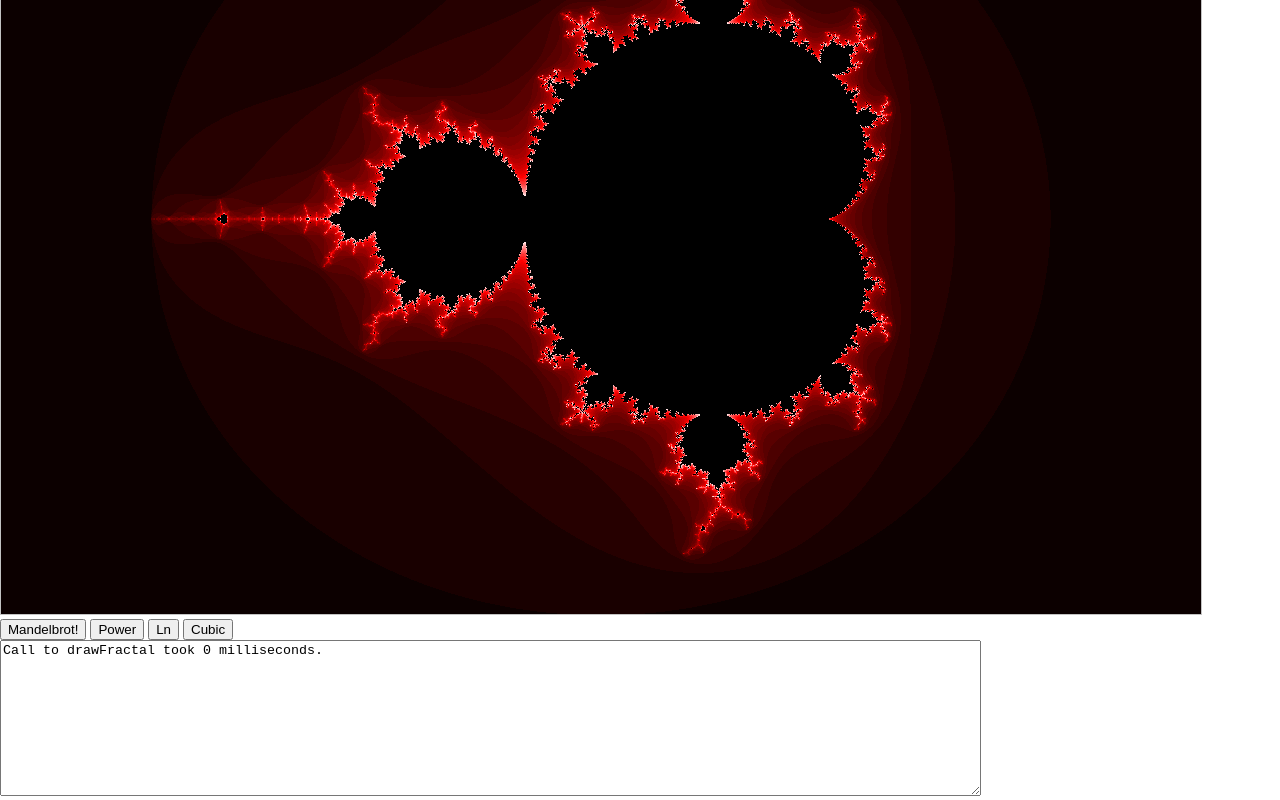
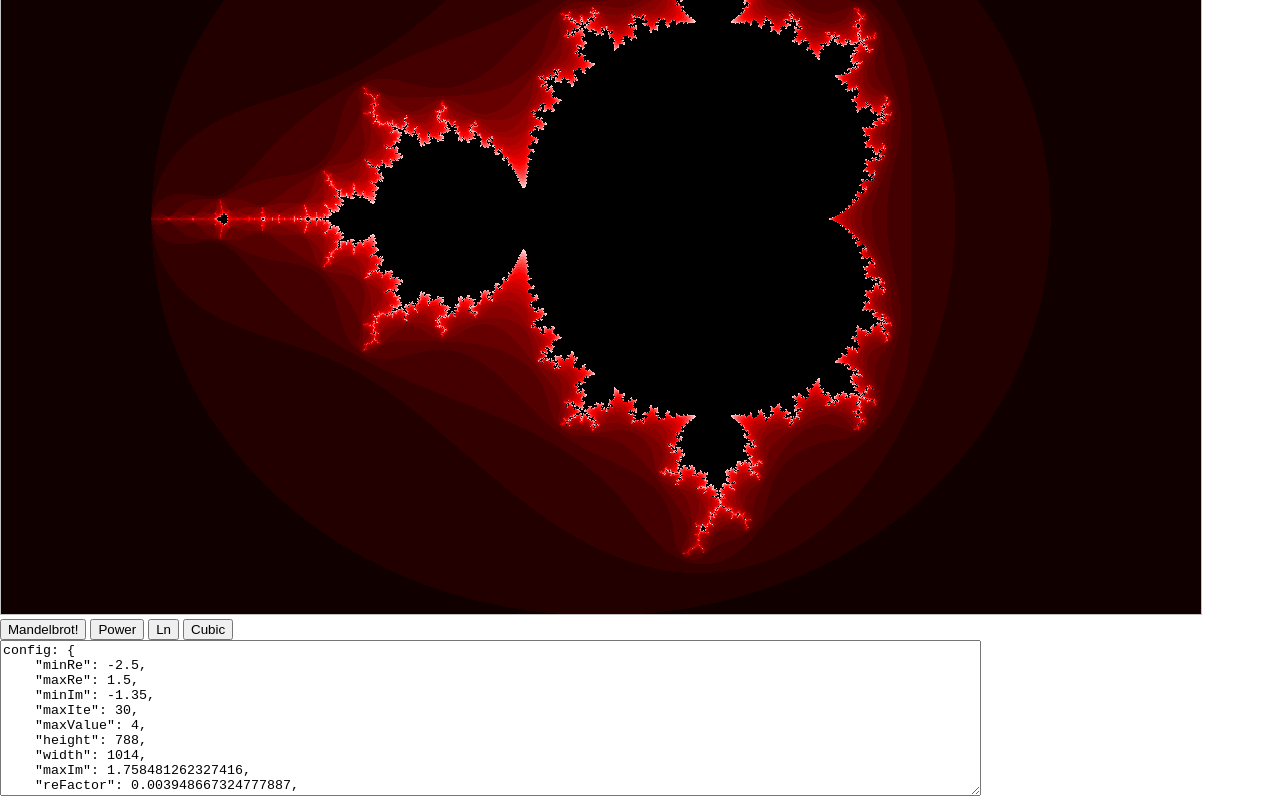
Before and after one commit to Xavier-Redondo/Fractals, a plain HTML site: page index.html in a window 1280 px wide. Both pictures are taken after a click on the button "Mandelbrot!". Shown: the part 187-987 px from the top of the page. Drawn offline with Linux system fonts and the light colour scheme.

Commit message:
separation with two methods to see performance differences

```diff
--- a/index.html
+++ b/index.html
@@ -28,8 +28,10 @@
     <!-- Beware of the order of this javascript functions when one file uses a constructor method of another file -->
     <script src="js/jquery-1.12.0.js"></script>
   	<script src="js/config.js"></script>
-    <script src="js/operations.js"></script>
-    <script src="js/complex.js"></script>
+    <!--<script src="js/constructorsWithFunctions/operations.js"></script>
+        <script src="js/constructorsWithFunctions/complex.js"></script> -->
+    <script src="js/constructorsWithPrototypes/operations.js"></script>
+    <script src="js/constructorsWithPrototypes/complex.js"></script>
     <script src="js/fractal.js"></script>
     <script src="js/controller.js"></script>
 
--- a/js/config.js
+++ b/js/config.js
@@ -7,8 +7,7 @@ var Config = function (minRe, maxRe, minIm, maxIte, maxValue, height, width) {
     c.maxIte = maxIte;
     c.maxValue = maxValue;
 
-
-    var recalculate = function () {
+    var recalculate = function recalculate () {
         c.maxIm = (c.minIm + (c.maxRe - c.minRe) * c.height / c.width);
         c.reFactor = ((c.maxRe - c.minRe) / (c.width - 1));
         c.imFactor = ((c.maxIm - c.minIm) / (c.height - 1));
@@ -20,13 +19,26 @@ var Config = function (minRe, maxRe, minIm, maxIte, maxValue, height, width) {
         recalculate();
     };
 
+    // Note that iniX, iniY, x and y are the pixels selected from the original window
+    // formed in height and width. We do not modify the size of the canvas, but
+    // assign new values to minRe, maxRe, minIm and maxIte according to the zoom
+    c.zoom = function (iniX, iniY, x, y) {
+        var auxMinRe = iniX * c.reFactor + c.minRe;
+        var auxMaxRe = x * c.reFactor + c.minRe;
+        var auxMaxIte = c.maxIte * Math.abs(c.maxRe - c.minRe) / Math.abs(auxMaxRe - auxMinRe);
+        var auxMinIm = iniY * c.imFactor + c.minIm;
+
+        return new Config(auxMinRe, auxMaxRe, auxMinIm, auxMaxIte, this.maxValue, this.height, this.width );
+    };
+
+
     c.setSize(height, width);
     return c;
 };
 
 var CONFIG = {
-    mandelbrot: new Config(-2.5, 1.5, -1.35, 40, 4, 788, 1014),
-    mandelbrotPower: new Config(-3, 1.5, -1.5, 40, 4, 788, 1014),
-    mandelbrotCubic: new Config(-2.5, 2.5, -1.7, 40, 4, 788, 1014),
-    mandelbrotLN: new Config(-3, 3, -2, 40, 4, 788, 1014)
+    mandelbrot: new Config(-2.5, 1.5, -1.35, 30, 4, 788, 1014),
+    mandelbrotPower: new Config(-3, 1.5, -1.5, 30, 4, 788, 1014),
+    mandelbrotCubic: new Config(-2.5, 2.5, -1.7, 30, 4, 788, 1014),
+    mandelbrotLN: new Config(-3, 3, -2, 30, 4, 788, 1014)
 };
--- /dev/null
+++ b/js/constructorsWithPrototypes/complex.js
@@ -0,0 +1,62 @@
+var Complex = function(real, imaginary) {
+  this.real = real;
+  this.imaginary = imaginary;
+}
+
+Complex.prototype = {
+  toString: function() {
+  	return this.real + ' ' + this.imaginary + "i";
+  },
+  mult: function(c){
+  	return new Complex(this.real * c.real - this.imaginary * c.imaginary,
+  		this.real * c.imaginary + this.imaginary * c.real);
+  },
+  add: function(c){
+  	return new Complex(this.real + c.real, this.imaginary + c.imaginary);
+  },
+  getAbsValueSquared: function (){
+  	return this.real * this.real + this.imaginary * this.imaginary;
+  },
+
+  // Module of the trigonometric form of a complex number
+  trigR: function(){
+  	return Math.sqrt(Math.pow(this.real, 2) + Math.pow(this.imaginary, 2));
+  },
+
+  // Angle of the trigonometric form of a complex number
+  trigAng: function(){
+  	return Math.atan(this.imaginary / this.real);
+  },
+
+// General formula for power a complex number to another complex number, but having c = 0 (first angular value).
+// (a+bi)^(c+di)=r^c * e^(-dP) * [cos(d * ln r + c * P) + i sin(d * ln r + c * P)]
+  power: function(c){
+  	var r = this.trigR(),
+  		p = this.trigAng();
+  	var aux = Math.pow(r, c.real) * Math.pow(Math.E, -1 * c.imaginary * p);
+  	return new Complex(aux * Math.cos(c.imaginary * Math.log(r) + c.real * p),
+  		aux * Math.sin(c.imaginary * Math.log(r) + c.real * p));
+  },
+
+// Having the complex number expressed in trigonometric form:  r * e^(iP)
+// ln{ r * e^(iP)} = ln(r) + i * P + 2kπi. with k = 0 --> ln{ r * e^(iP)} = ln(r) + i * P
+  ln: function(){
+  	var r = this.trigR(),
+  		p = this.trigAng();
+  	return new Complex(Math.log(r), p);
+  }
+
+}
+
+var OperationalPoint = function(real, imaginary, frec, colourMethod){
+	this.complex = new Complex(real, imaginary);
+	this.frec = frec;
+	this.colourMethod = colourMethod;
+}
+
+OperationalPoint.prototype = {
+	getResult: function(){
+		var result = this.frec.call(null, this.complex);
+		return this.colourMethod.call(null, result);
+	}
+}
--- /dev/null
+++ b/js/constructorsWithPrototypes/operations.js
@@ -0,0 +1,55 @@
+var Operations = function (config) {
+    'use strict';
+    var ope = Object.create(null);
+
+    // Closed variables and functions
+    var general = function (c, f) {
+        var i = 0,
+            seed = new Complex(c.real, c.imaginary),
+            aux = new Complex(c.real, c.imaginary);
+
+        do {
+            aux = f(aux, aux);
+            aux = aux.add(seed);
+            i += 1;
+        } while (i < config.maxIte && aux.getAbsValueSquared() <= config.maxValue);
+
+        return i;
+    };
+
+    // Open functions
+    ope.mandelbrot = function (c){
+        return general(c, function(x, y){
+            return new Complex(x.real * y.real - x.imaginary * y.imaginary, x.real * y.imaginary + x.imaginary * y.real);
+        });
+    };
+
+
+    ope.mandelbrotPower = function (c) {
+        return general(c, function(x, y){
+            var r = x.trigR(),
+                p = x.trigAng();
+            var aux = Math.pow(r, y.real) * Math.pow(Math.E, -1 * y.imaginary * p);
+            return new Complex(aux * Math.cos(y.imaginary * Math.log(r) + y.real * p), aux * Math.sin(y.imaginary * Math.log(r) + y.real * p));
+        });
+    };
+
+    ope.mandelbrotCubic = function (c) {
+        var aux = function(x, y){
+            return new Complex(x.real * y.real - x.imaginary * y.imaginary, x.real * y.imaginary + x.imaginary * y.real);
+        };
+        return general(c, function(x, y){
+            return aux(x, aux(x, y));
+        });
+    };
+
+    ope.mandelbrotLN = function (c) {
+        return general(c, function(x){
+            var r = x.trigR(),
+                p = x.trigAng();
+            return new Complex(Math.log(r), p);
+        });
+    };
+
+    return ope;
+};
--- a/js/controller.js
+++ b/js/controller.js
@@ -1,33 +1,45 @@
 var iniX;
 var iniY;
-var fractalName;
+var config;
+var funcName;
 
 $(document).ready(function(){
+    var result = $(".result");
+    var canvas = $("#myCanvas");
     $(".fractals").on("click", ".fractal", function(){
-        fractalName = $(this).attr('id');
-        generateFractal($("#myCanvas").get(0), fractalName);
+        var t0 = performance.now();
+        funcName = $(this).attr('id');
+        config = CONFIG[funcName];
+        log("config: " + JSON.stringify(config, null, 4));
+        var aux = canvas.detach();
+        generateFractal(canvas.get(0), config, funcName);
+        result.html(aux);
+        log("Call to generateFractal took " + (performance.now() - t0) + " milliseconds.");
     });
 
-    $(".result").on("mousedown", ".fractalCanvas", function(event){
+    result.on("mousedown", ".fractalCanvas", function(event){
         var mousePos = getMousePos(this, event);
-        log("Mouse down on. x: " + mousePos.x + " y: " + mousePos.y);
         iniX = mousePos.x;
         iniY = mousePos.y;
     });
 
-    $(".result").on("mouseup", ".fractalCanvas", function(event){
-        var mousePos = getMousePos(this, event);
-        log("Mouse up on. x: " + mousePos.x + " y: " + mousePos.y);
-        zoomFractal(fractalName, iniX, iniY, mousePos.x, mousePos.y);
+    result.on("mouseup", ".fractalCanvas", function(event){
+        var t0 = performance.now();
+        log("config before: " + JSON.stringify(config, null, 4));
+        if (config){
+            var mousePos = getMousePos(this, event);
+            var aux = canvas.detach();
+            config = zoomFractal(canvas.get(0), config, funcName, iniX, iniY, mousePos.x, mousePos.y);
+            result.html(aux);
+        }
+        log("config after: " + JSON.stringify(config, null, 4));
+        log("Call to generateFractal took " + (performance.now() - t0) + " milliseconds.");
     });
 });
 
-var logObject = function logObject(text, that){
-  log(text + "Object: " + JSON.stringify(that, null, 4));
-};
-
 var log = function log(text){
-    $("#mainLog").text($("#mainLog").text() + text + "\n")
+    var logElem = $("#mainLog");
+    logElem.text(logElem.text() + text + "\n")
 };
 
 var getMousePos = function getMousePos (canvas, evt){
--- a/js/fractal.js
+++ b/js/fractal.js
@@ -1,22 +1,19 @@
 /**
  * Created by xavierr on 09/01/2016.
  */
-var generateFractal = function generateFractal(canvas, funcName){
-    var t0 = performance.now();
-
-    var config = CONFIG[funcName];      // This is the only place when we reference the global state
+var generateFractal = function generateFractal(canvas, config, funcName){
     config.setSize(canvas.height, canvas.width);  // Instead of using JS to determine the size of the canvas, we use the canvas size
-
     var op = new Operations(config);    // The operations depend on the config due to maxIte and maxValue
-
     var grid = createArray(config, op[funcName]);   // Here function to be used is op[type]
     paint(canvas, grid);
-    var t1 = performance.now();
-    log("Call to drawFractal took " + (t1 - t0) + " milliseconds.");
 };
 
-var zoomFractal = function zoomFractal(funcName, iniX, iniY, x, y){
-    log("calling zoom with: iniX: " + iniX + " iniY: " + iniY + " x: " + x + " y: " + y);
+var zoomFractal = function zoomFractal(canvas, config, funcName, iniX, iniY, x, y){
+    var zoomedConfig = config.zoom(iniX, iniY, x, y);
+    var op = new Operations(zoomedConfig);    // The operations depend on the config due to maxIte and maxValue
+    var grid = createArray(zoomedConfig, op[funcName]);   // Here function to be used is op[type]
+    paint(canvas, grid);
+    return zoomedConfig;
 };
 
 var paint = function paint(canvas, arr){
```
Also changed, not shown: js/constructorsWithFunctions/complex.js (renamed from js/complex.js), js/constructorsWithFunctions/operations.js (renamed from js/operations.js).
